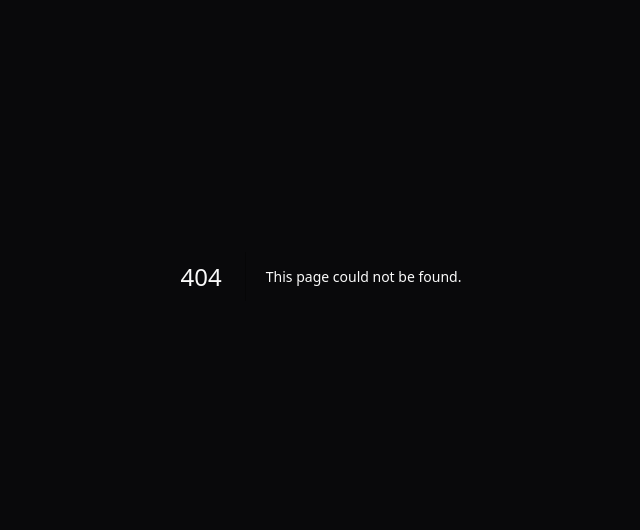
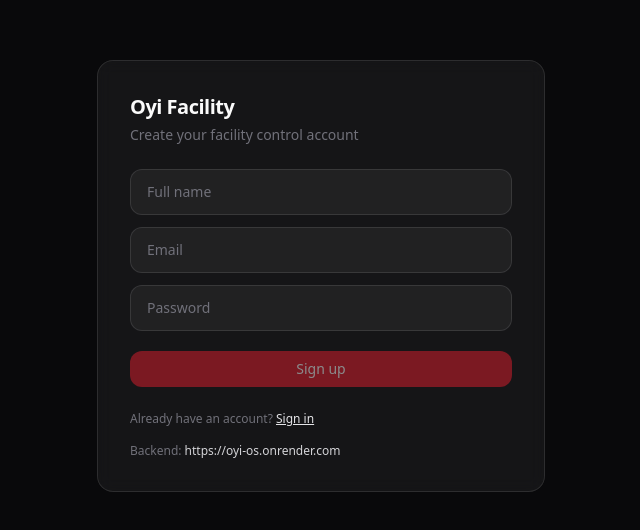
Before and after one commit to contactochiga/facility-oyi, a Next.js app: page /signup in a window 1280 px wide. Before the commit this address had no page. Shown: the part 124-654 px from the top of the page, without its empty margins (319-959 px from the left). Built offline with nearby package versions, Linux system fonts and the light colour scheme.

Commit message:
Create page.tsx

```diff
--- /dev/null
+++ b/app/(auth)/signup/page.tsx
@@ -0,0 +1,113 @@
+"use client";
+
+import { Suspense, useState } from "react";
+import Input from "@/components/ui/Input";
+import Button from "@/components/ui/Button";
+import { authService } from "@/services/authService";
+import { useRouter, useSearchParams } from "next/navigation";
+import { useSessionStore } from "@/store/useSessionStore";
+import { setCookie, decodeToken, isExpired } from "@/lib/auth";
+
+function SignupInner() {
+  const router = useRouter();
+  const params = useSearchParams();
+  const next = params.get("next") || "/overview";
+
+  const { setToken } = useSessionStore();
+
+  const [fullName, setFullName] = useState("");
+  const [email, setEmail] = useState("");
+  const [password, setPassword] = useState("");
+
+  const [loading, setLoading] = useState(false);
+  const [err, setErr] = useState<string | null>(null);
+
+  async function submit() {
+    setErr(null);
+    setLoading(true);
+    try {
+      const res = await authService.signup(email.trim(), password, fullName.trim());
+
+      if (res.error || !res.token) {
+        setErr(res.error || "Signup failed");
+        return;
+      }
+
+      const decoded = decodeToken(res.token);
+      if (!decoded || isExpired(decoded)) {
+        setErr("Invalid session token");
+        return;
+      }
+
+      setCookie("oyi_facility_token", res.token, 30);
+      setToken(res.token);
+
+      router.replace(next);
+    } finally {
+      setLoading(false);
+    }
+  }
+
+  return (
+    <div className="min-h-screen bg-zinc-950 flex items-center justify-center px-5">
+      <div className="glass w-full max-w-md p-8">
+        <div className="text-xl font-semibold tracking-tight">Oyi Facility</div>
+        <div className="muted mt-1">Create your facility control account</div>
+
+        <div className="mt-6 space-y-3">
+          <Input
+            value={fullName}
+            onChange={(e) => setFullName(e.target.value)}
+            placeholder="Full name"
+            type="text"
+          />
+          <Input
+            value={email}
+            onChange={(e) => setEmail(e.target.value)}
+            placeholder="Email"
+            type="email"
+          />
+          <Input
+            value={password}
+            onChange={(e) => setPassword(e.target.value)}
+            placeholder="Password"
+            type="password"
+          />
+        </div>
+
+        {err && (
+          <div className="mt-4 rounded-xl border border-red-500/20 bg-red-500/10 px-4 py-3 text-sm text-red-200">
+            {err}
+          </div>
+        )}
+
+        <Button
+          className="mt-5 w-full"
+          onClick={submit}
+          disabled={loading || !fullName || !email || !password}
+        >
+          {loading ? "Creating account..." : "Sign up"}
+        </Button>
+
+        <div className="mt-6 text-xs text-zinc-500">
+          Already have an account?{" "}
+          <a className="text-zinc-200 underline" href={`/login?next=${encodeURIComponent(next)}`}>
+            Sign in
+          </a>
+        </div>
+
+        <div className="mt-4 text-xs text-zinc-500">
+          Backend: <span className="text-zinc-300">{process.env.NEXT_PUBLIC_API_URL}</span>
+        </div>
+      </div>
+    </div>
+  );
+}
+
+export default function SignupPage() {
+  return (
+    <Suspense fallback={<div className="min-h-screen bg-zinc-950" />}>
+      <SignupInner />
+    </Suspense>
+  );
+}
```
